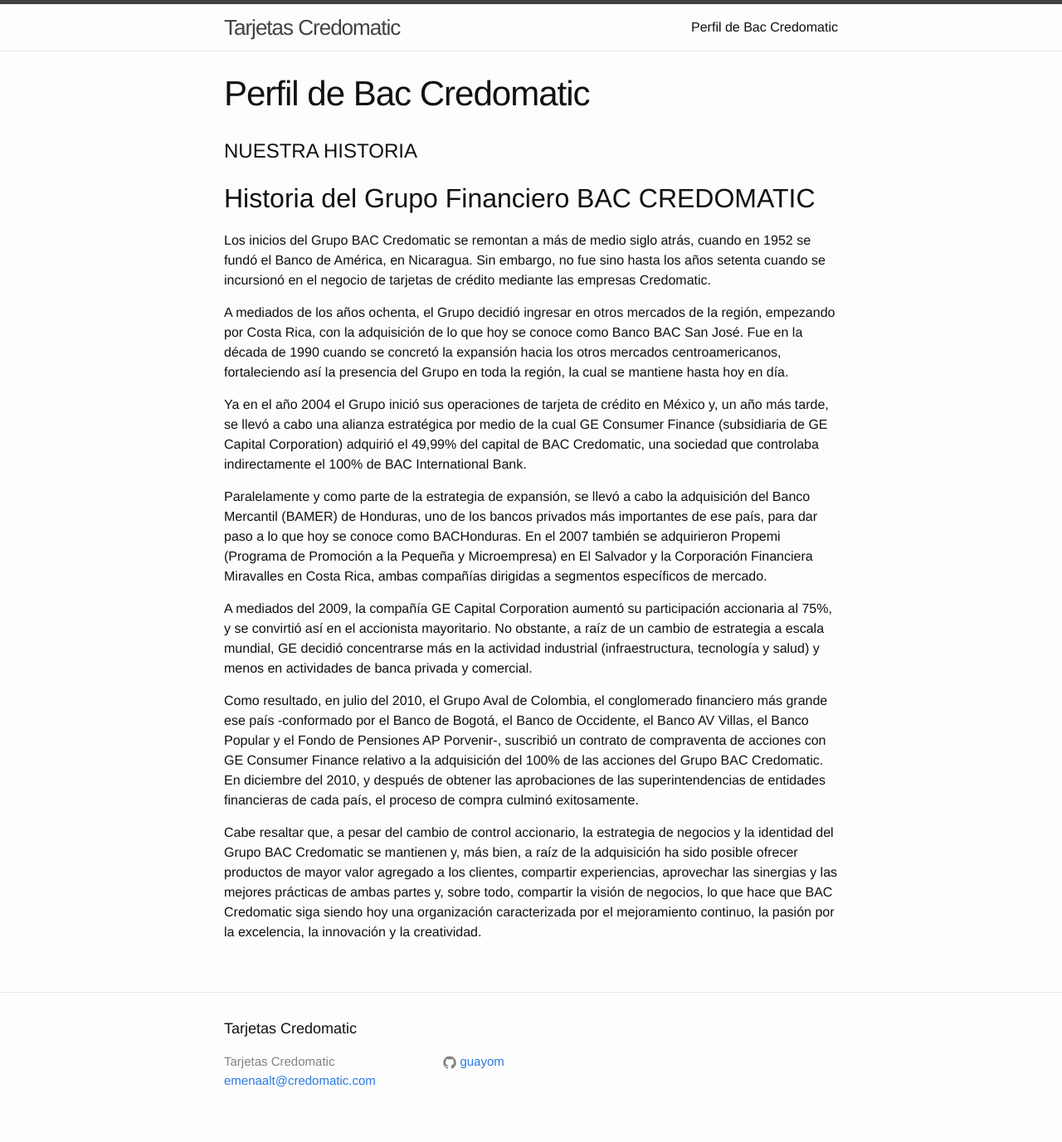
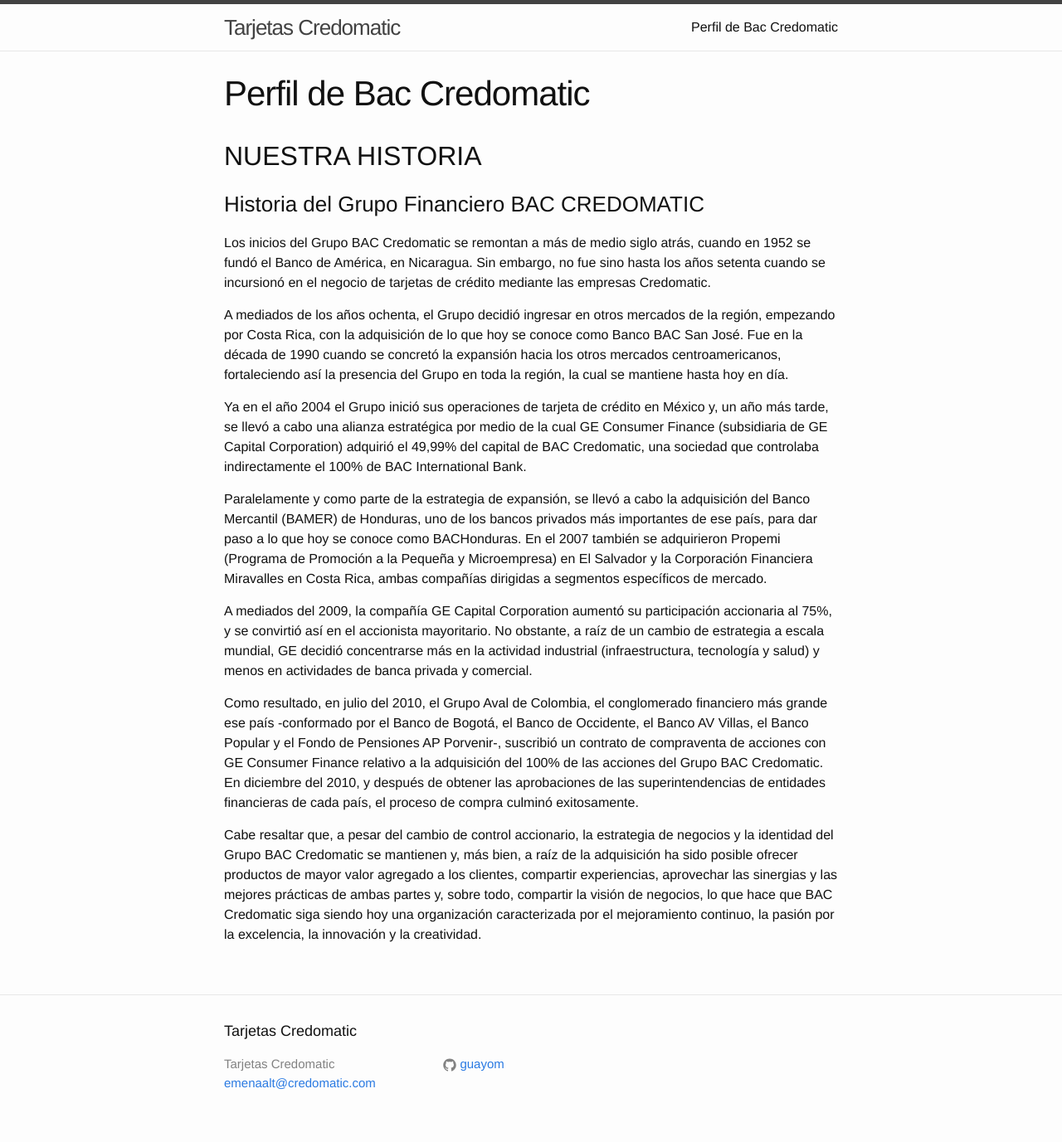
Before and after one commit to guayom/tarjetas, a Jekyll site: the page built from perfil-de-bac-credomatic.markdown, in a window 1280 px wide. Shown: the whole page at 83% size. Built offline with Jekyll 4.4.1, drawn with Linux system fonts in a browser that asks for light colours.

```diff
--- a/perfil-de-bac-credomatic.markdown
+++ b/perfil-de-bac-credomatic.markdown
@@ -3,9 +3,9 @@ title: Perfil de Bac Credomatic
 date: 2016-07-14 17:14:00 -06:00
 ---
 
-# NUESTRA HISTORIA
+## NUESTRA HISTORIA
 
-## Historia del Grupo Financiero BAC CREDOMATIC
+### Historia del Grupo Financiero BAC CREDOMATIC
 
 Los inicios del Grupo BAC Credomatic se remontan a más de medio siglo atrás, cuando en 1952 se fundó el Banco de América, en Nicaragua. Sin embargo, no fue sino hasta los años setenta cuando se incursionó en el negocio de tarjetas de crédito  mediante las empresas Credomatic.
 
```
